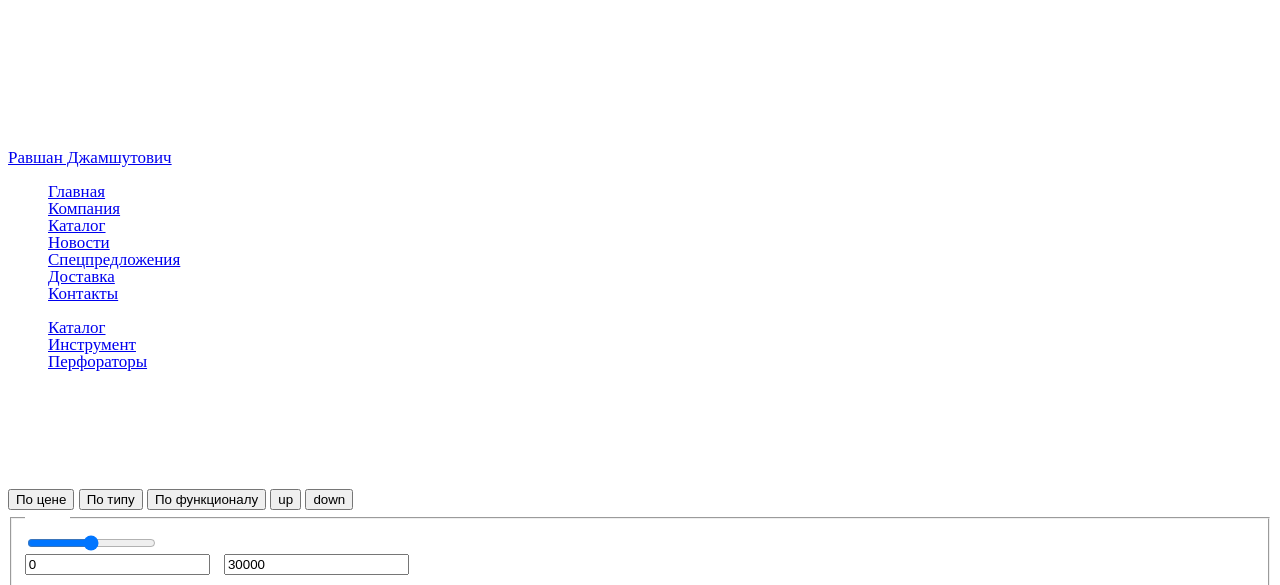
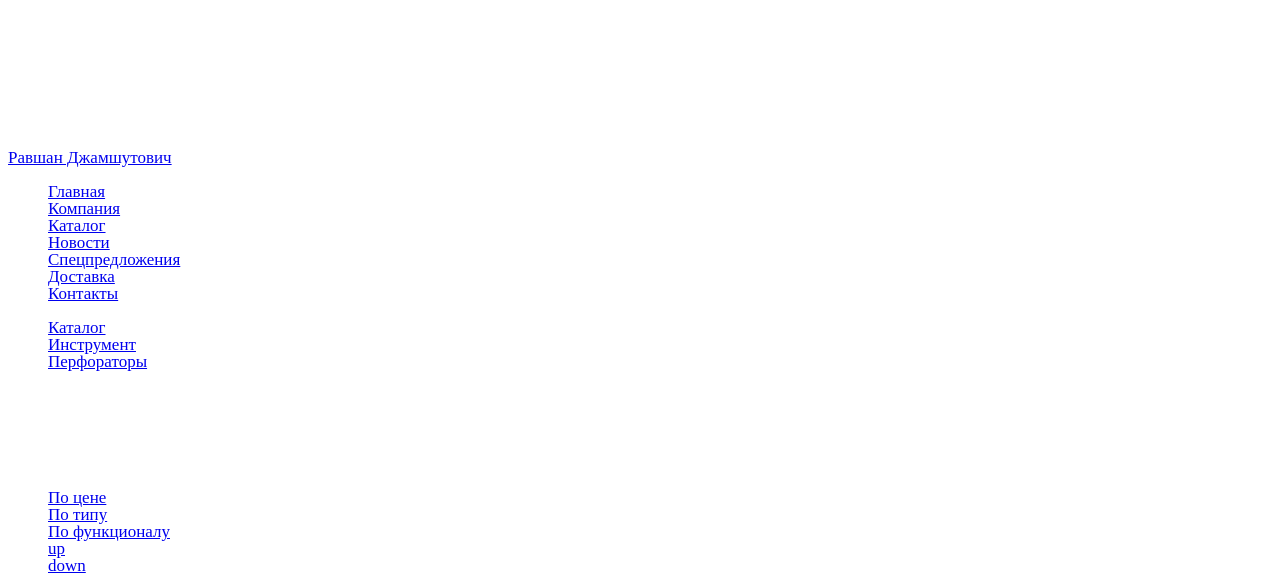
Before and after one commit to p4ss3rby/219094-technomart, a plain HTML site: page catalog.html in a window 1280 px wide. Shown: the part 140-725 px from the top of the page. Drawn offline with Linux system fonts and the light colour scheme.

Commit message:
Строка сортировки. Кнопки > ссылки
-Переделал строку сортировки, заменил кнопки ссылками

```diff
--- a/catalog.html
+++ b/catalog.html
@@ -73,21 +73,23 @@
              <h4>Сортировка:</h4>
          </div>
          <div class="sortings">
-             <button type="button" class="button1">По цене</button>
-             <button type="button" class="button2">По типу</button>
-             <button type="button" class="button3">По функционалу</button>
-             <button type="button" class="up">up</button>
-             <button type="button" class="down">down</button>
+            <ul>
+                <li><a href="#">По цене</a></li>
+                <li><a href="#">По типу</a></li>
+                <li><a href="a">По функционалу</a></li>
+                <li><a href="a">up</a></li>
+                <li><a href="a">down</a></li>
+            </ul>
          </div>
 
     <form action ="#" method="get" class="filter">                        <!--БЛОК С ФИЛЬТРАМИ-->
         <fieldset>
          <legend class="filter-categories">Цена:</legend>                    <!--Ползунок-->
          <div class="numbers">
-                 <input type="range" min="0" max="30000" step="1"><br>
+                 <input type="range" min="0" max="30000" step="1"><br> <!--Ползунок через JS-->
                  <input type="text" name="min" value="0">
                  <span>-</span>
-                 <input type="text" name="min" value="30000">
+                 <input type="text" name="max" value="30000">
          </div>
         </fieldset>
         <fieldset>
```
